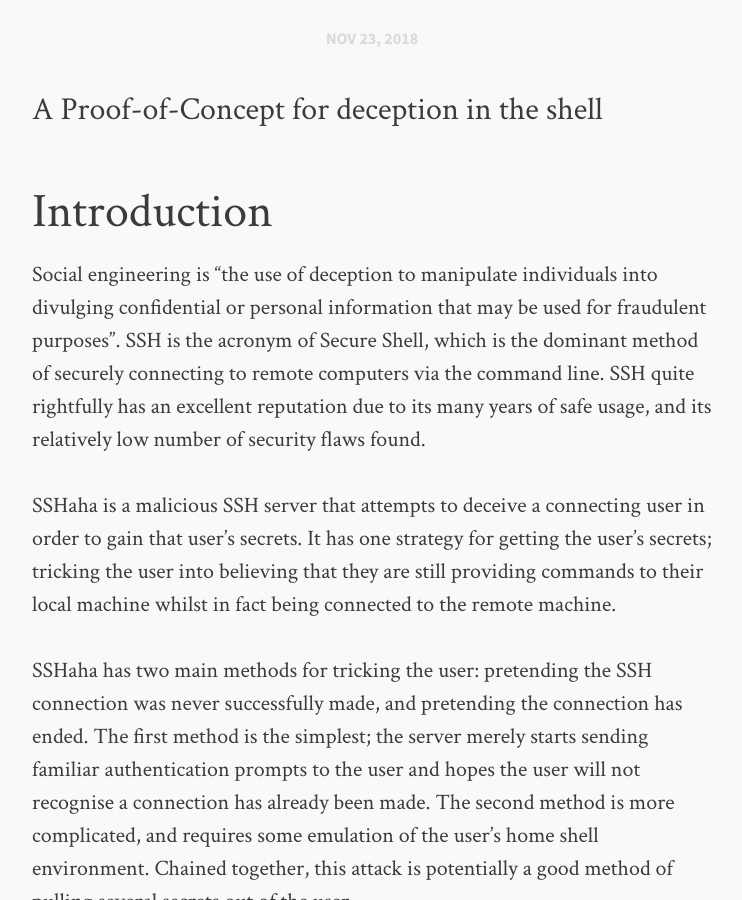
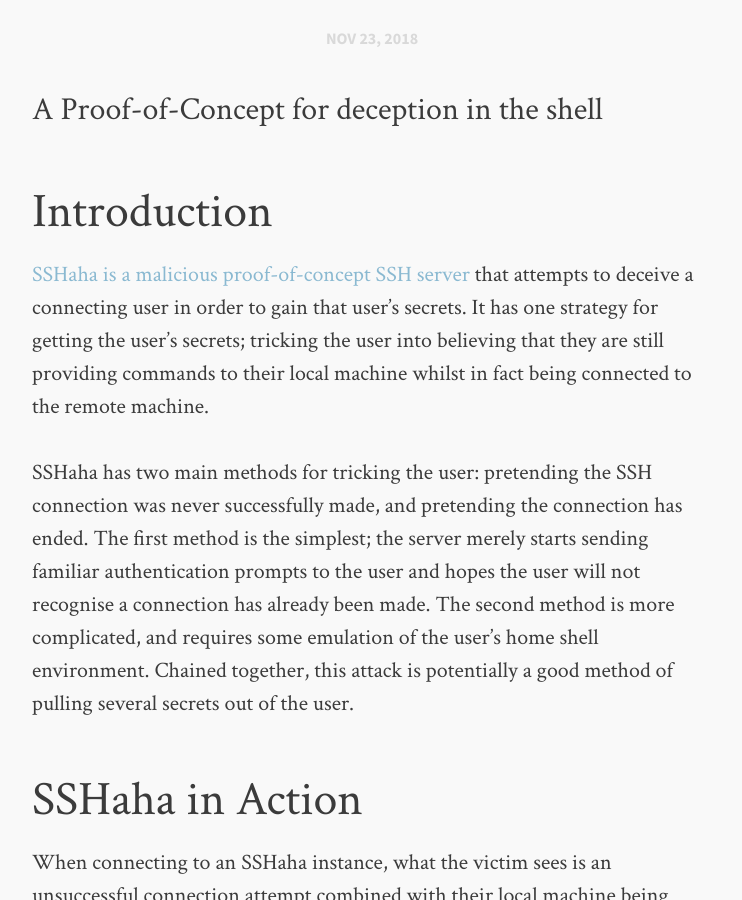
Before and after one commit to mrmagooey/mrmagooey.github.io, a Jekyll site: the page built from _posts/2018-11-23-sshaha-social-engineering-via-ssh.md, in a window 1280 px wide and 900 px high, scrolled down 309 px. Shown: the whole window, without its empty margins (268-1010 px from the left). Built offline with Jekyll 4.4.1, drawn with Linux system fonts in a browser that asks for light colours.

Commit message:
sshaha post: add link, remove some introductory material

```diff
--- a/_posts/2018-11-23-sshaha-social-engineering-via-ssh.md
+++ b/_posts/2018-11-23-sshaha-social-engineering-via-ssh.md
@@ -8,9 +8,7 @@ tags: [cybersecurity, social engineering]
 
 ## Introduction
 
-Social engineering is "the use of deception to manipulate individuals into divulging confidential or personal information that may be used for fraudulent purposes". SSH is the acronym of Secure Shell, which is the dominant method of securely connecting to remote computers via the command line. SSH quite rightfully has an excellent reputation due to its many years of safe usage, and its relatively low number of security flaws found.
-
-SSHaha is a malicious SSH server that attempts to deceive a connecting user in order to gain that user's secrets. It has one strategy for getting the user's secrets; tricking the user into believing that they are still providing commands to their local machine whilst in fact being connected to the remote machine.
+[SSHaha is a malicious proof-of-concept SSH server](https://github.com/mrmagooey/sshaha) that attempts to deceive a connecting user in order to gain that user's secrets. It has one strategy for getting the user's secrets; tricking the user into believing that they are still providing commands to their local machine whilst in fact being connected to the remote machine.
 
 SSHaha has two main methods for tricking the user: pretending the SSH connection was never successfully made, and pretending the connection has ended. The first method is the simplest; the server merely starts sending familiar authentication prompts to the user and hopes the user will not recognise a connection has already been made. The second method is more complicated, and requires some emulation of the user's home shell environment. Chained together, this attack is potentially a good method of pulling several secrets out of the user.
 
```
